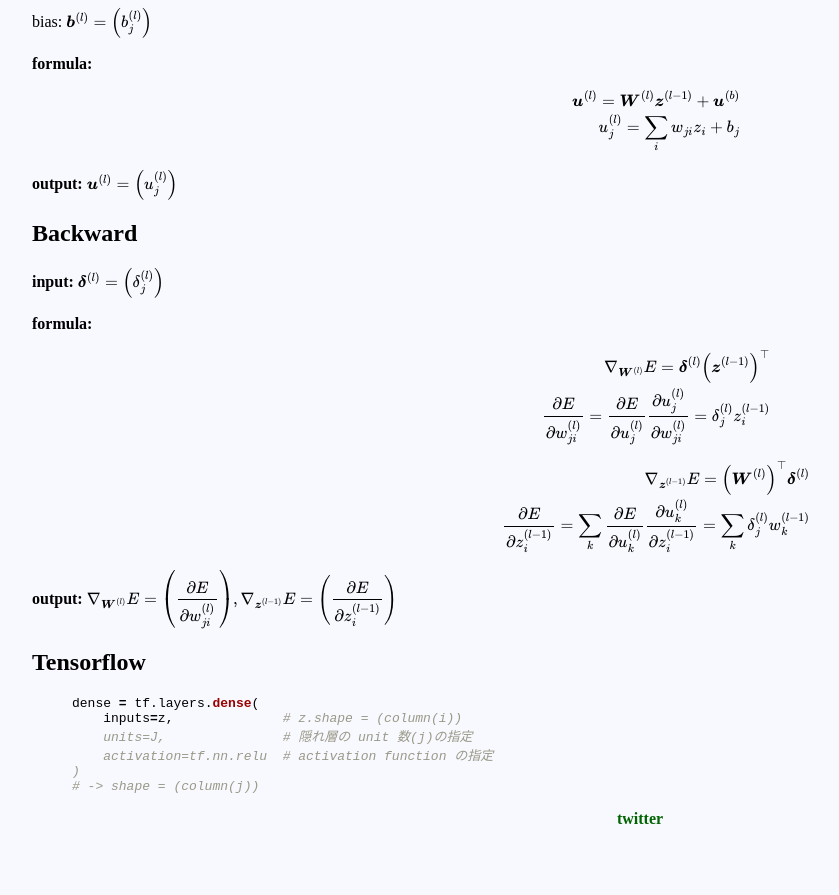
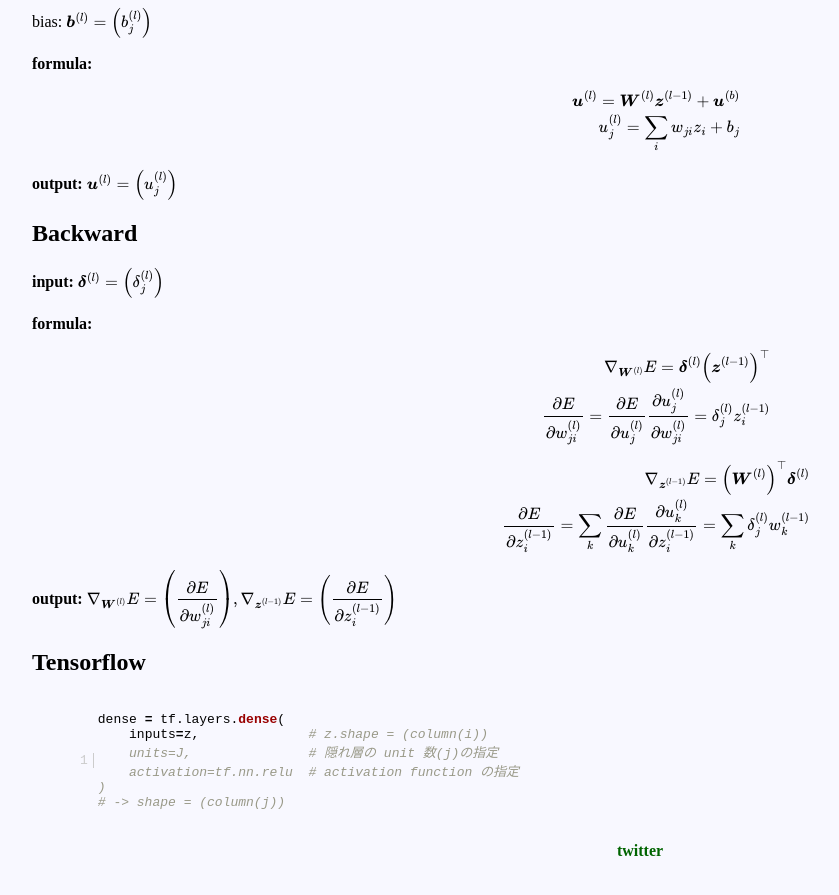
Before and after one commit to HUITCLUB/HUITCLUB.github.io, a Jekyll site: the page built from _posts/2018-03-02-DenseLayer.md, in a window 1280 px wide and 900 px high, scrolled down 853 px. Shown: the top 895 px of the window, without its empty margins (0-839 px from the left). Built offline with Jekyll 4.4.1, drawn with Linux system fonts in a browser that asks for light colours; formulas are drawn with MathJax 3; before the commit the page ends 1721 px from its top, so only the background shows below that.

Commit message:
make dense

```diff
--- a/_posts/2018-03-02-DenseLayer.md
+++ b/_posts/2018-03-02-DenseLayer.md
@@ -58,7 +58,7 @@ $$
 
 ## Tensorflow
 
-{% highlight python lineos %}
+{% highlight python linenos %}
 dense = tf.layers.dense(
     inputs=z,              # z.shape = (column(i))
     units=J,               # 隠れ層の unit 数(j)の指定
```
